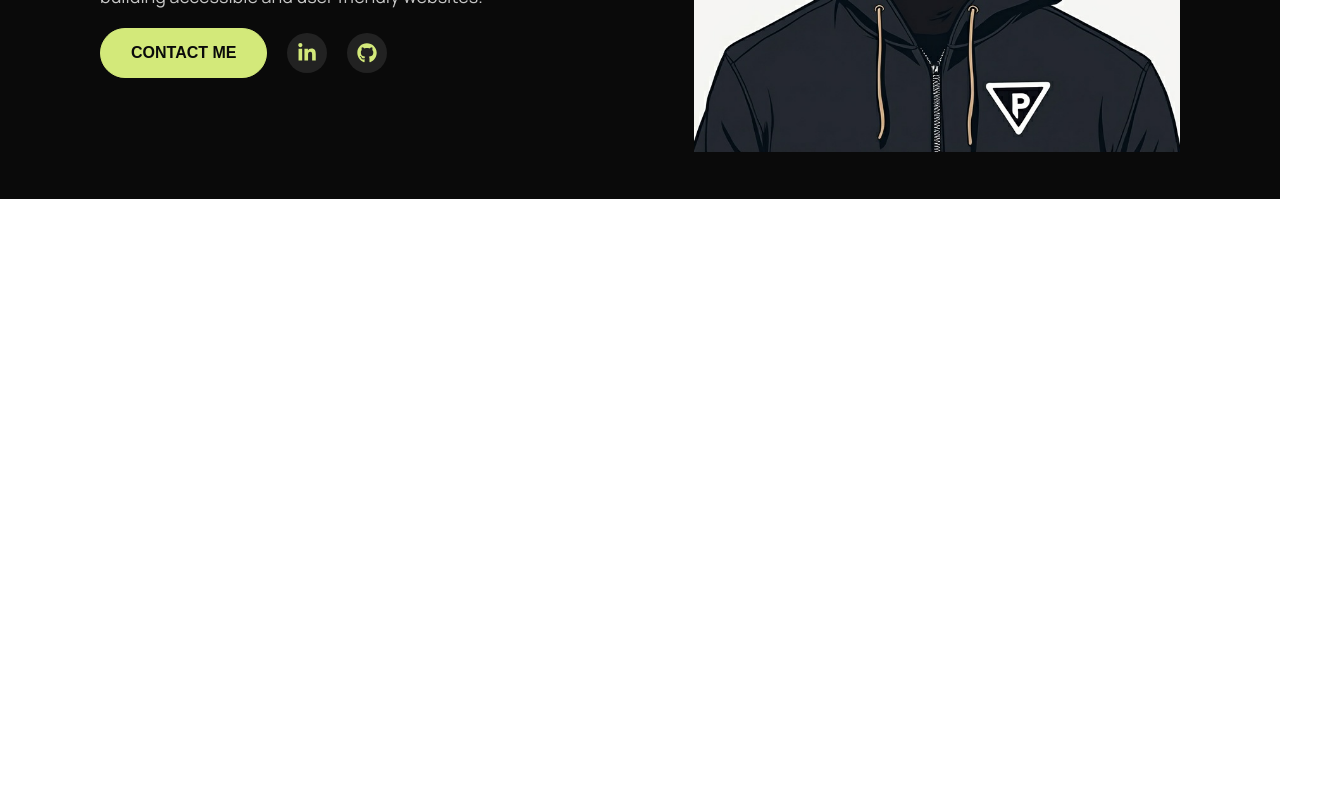
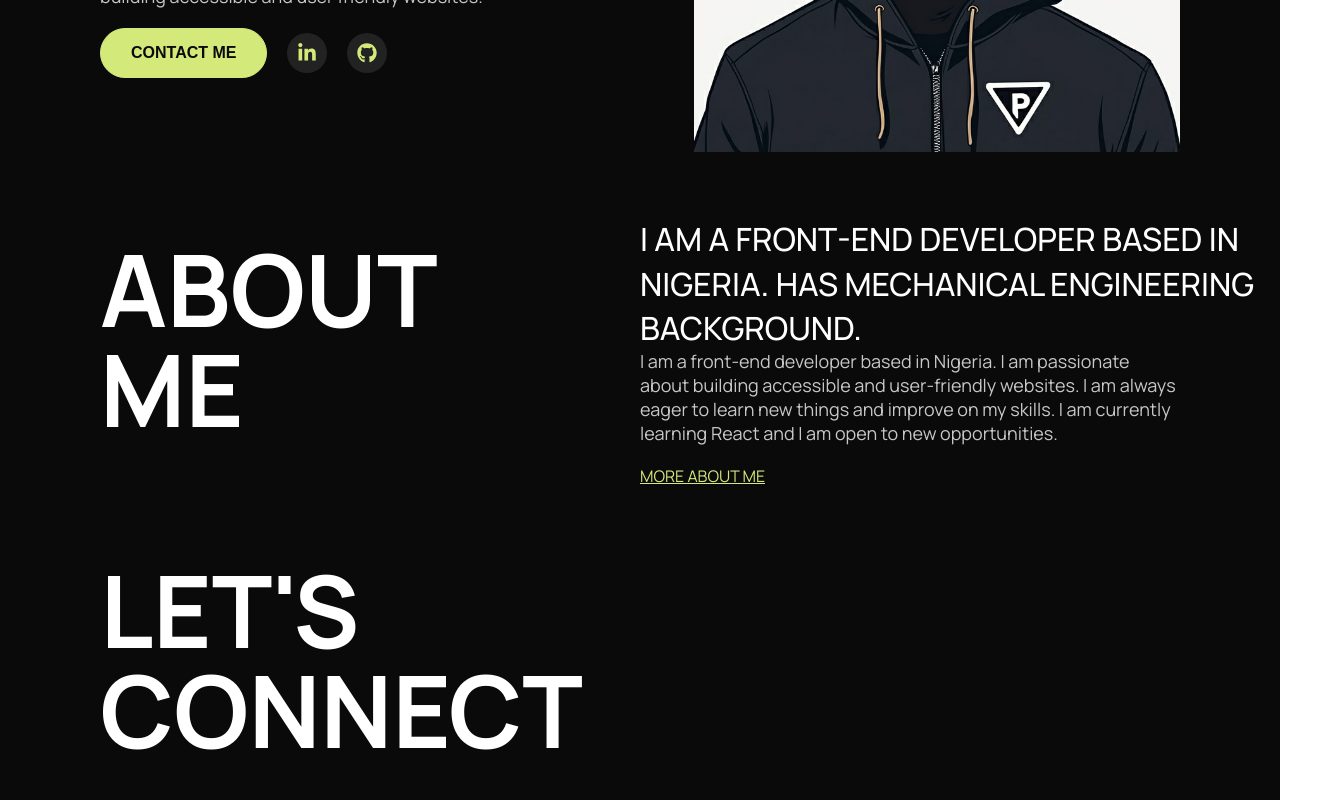
Before and after one commit to Svector-anu/dev-portfolio, a React (Vite) app: page / in a window 1280 px wide. Shown: the part 473-1273 px from the top of the page, 1344 px wide, since content can reach past the window. Before the commit the page ends 800 px from the top, so only its background shows below. Built offline with nearby package versions, Linux system fonts and the light colour scheme.

Commit message:
worked on the home, workd on the navbar, workdd on the about

```diff
--- a/src/pages/Home/Home.css
+++ b/src/pages/Home/Home.css
@@ -79,4 +79,57 @@
         }
     }
 
-}z
+}
+
+.about{
+    background-color: #0a0a0a;
+
+    background-color: ;
+    width: 100%;
+    display: flex;
+    align-items: center;
+    gap: 80px;
+    padding: 40px 100px;
+
+    h1{
+        color: #FFF;
+        font-size: 100px;
+        line-height: 1;
+        text-transform: uppercase;
+    }
+
+
+
+
+    div{
+        width: 704px;
+        height: 241px;
+        gap: 48px;
+        top: 3446px;
+        left: 628px;
+    }
+
+
+aside {
+    width: 704px;
+    height: 90px;
+}
+
+
+    h3{
+        font-weight: 500;
+        color: #FFF;
+        font-size: 32px;
+        line-height: 44.8px;
+        text-transform: uppercase;
+        letter-spacing: 0;
+    }
+
+
+
+    a{
+        color: #D3E97A;
+        text-decoration: underline;
+
+    }
+}
--- a/src/pages/Home/Home.jsx
+++ b/src/pages/Home/Home.jsx
@@ -29,7 +29,60 @@ const Home = () => {
 
 				<img src={heroImg} alt="" />
 			</section>
-		</div>
+
+
+
+      <section className="about">
+        <div>
+          <h1>About Me</h1>
+          </div>
+
+
+
+<div>
+
+
+          <aside>
+              <h3>
+              I am a front-end developer based in Nigeria. Has Mechanical Engineering background.
+              </h3>
+              </aside>
+
+              <p>
+            I am a  front-end developer based in Nigeria. I am
+            passionate about building accessible and user-friendly websites. I
+            am always eager to learn new things and improve on my skills. I am
+            currently learning React and I am open to new opportunities.
+          </p>
+
+          <a href="x.com/Eruditea_anu" >MORE ABOUT ME</a>
+
+
+          </div>
+
+
+      </section>
+
+
+
+
+
+
+
+
+     <section className="lets connect">
+      <div>
+
+
+        <h1>LET'S CONNECT</h1>
+
+                 </div>
+
+
+               </section>
+     </div>
+
+
 	);
 };
 
```
Also changed, not shown: src/pages/About/About.jsx (+15 -0 lines).
